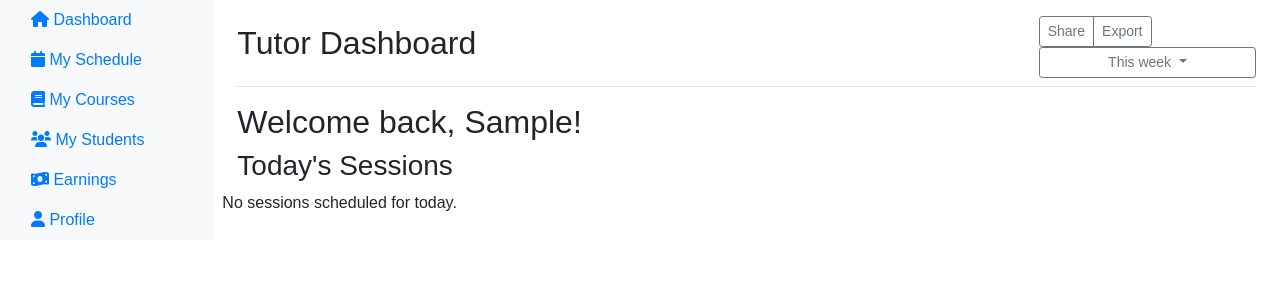
After one commit to hermuti/Tutoring-platform, a Django app: page /teachers/dashboard/ in a window 1280 px wide. The commit adds this page. Shown: the top 300 px of the page. Run offline with Django 5.2, Linux system fonts and the light colour scheme; a user stored in the database is signed in; tables that the repository leaves empty hold one stand-in row (values such as "Sample post"); data that the repository does not hold is empty; some libraries are stand-ins or nearby versions.

Commit message:
made modification on the tutors platform

```diff
--- a/onlineschool/home/templates/home/home.html
+++ b/onlineschool/home/templates/home/home.html
@@ -1,6 +1,5 @@
 {% extends 'base.html' %} {% block content %}
 <h1>Welcome to Online School</h1>
-<p><a href="{% url 'teachers:teacher_list' %}">View Teachers</a></p>
 <p><a href="{% url 'courses:course_list' %}">View Courses</a></p>
 
 <p><a href="{% url 'home:login' %}">Login</a></p>
--- a/onlineschool/students/models.py
+++ b/onlineschool/students/models.py
@@ -9,6 +9,11 @@ class StudentProfile(models.Model):
         return self.user.get_full_name() or self.user.username
 
 class Tutor(models.Model):
+    user = models.OneToOneField(settings.AUTH_USER_MODEL, on_delete=models.CASCADE, primary_key=True)
+    is_verified = models.BooleanField(default=False)
+
+    def __str__(self):
+        return self.user.get_full_name() or self.user.username
     user = models.OneToOneField(settings.AUTH_USER_MODEL, on_delete=models.CASCADE, primary_key=True)
 
     def __str__(self):
--- a/onlineschool/students/templates/students/session_detail.html
+++ b/onlineschool/students/templates/students/session_detail.html
@@ -1,5 +1,5 @@
-{% extends "students/base.html" %} {% block title %}Session Details{% endblock
-%} {% block content %}
+{% extends "students/base.html" %} {% block title %}Session Detail0 {%endblock%}
+{% block content %}
 <div class="session-details-page">
   <h1>Session Details</h1>
   {% if session %}
--- a/onlineschool/teachers/models.py
+++ b/onlineschool/teachers/models.py
@@ -2,7 +2,8 @@ from django.db import models
 from django.conf import settings
 
 class Teacher(models.Model):
-    user = models.OneToOneField(settings.AUTH_USER_MODEL, on_delete=models.CASCADE)
+    user = models.OneToOneField(settings.AUTH_USER_MODEL, on_delete=models.CASCADE, primary_key=True)
+    is_verified = models.BooleanField(default=False)
 
     def __str__(self):
-        return self.user.username
+        return self.user.get_full_name() or self.user.username
--- /dev/null
+++ b/onlineschool/teachers/static/teachers/css/style.css
@@ -0,0 +1,51 @@
+body {
+  font-family: sans-serif;
+}
+
+.auth-container {
+  width: 350px;
+  margin: 50px auto;
+  border: 1px solid #ccc;
+  padding: 20px;
+  border-radius: 8px;
+}
+
+.form-group {
+  margin-bottom: 15px;
+}
+
+label {
+  display: block;
+  margin-bottom: 5px;
+}
+
+input,
+select {
+  width: 100%;
+  padding: 8px;
+}
+
+button {
+  padding: 10px;
+  width: 100%;
+  background-color: #007bff;
+  color: white;
+  border: none;
+}
+
+.error {
+  color: red;
+  margin-bottom: 10px;
+}
+
+.text-center {
+  text-align: center;
+}
+
+.mt-4 {
+  margin-top: 1.5rem;
+}
+
+a {
+  color: #007bff;
+}
--- /dev/null
+++ b/onlineschool/teachers/templates/teachers/tutor_dashboard.html
@@ -0,0 +1,105 @@
+{% extends 'base.html' %} {% load static %} {% block title %} Tutor Dashboard
+{%endblock %} {% block content %}
+<div class="container-fluid">
+  <div class="row">
+    <nav id="sidebar" class="col-md-3 col-lg-2 d-md-block bg-light sidebar">
+      <div class="sidebar-sticky">
+        <ul class="nav flex-column">
+          <li class="nav-item">
+            <a class="nav-link active" href="#">
+              <i class="fas fa-home"></i>
+              Dashboard <span class="sr-only">(current)</span>
+            </a>
+          </li>
+          <li class="nav-item">
+            <a class="nav-link" href="#">
+              <i class="fas fa-calendar"></i>
+              My Schedule
+            </a>
+          </li>
+          <li class="nav-item">
+            <a class="nav-link" href="#">
+              <i class="fas fa-book"></i>
+              My Courses
+            </a>
+          </li>
+          <li class="nav-item">
+            <a class="nav-link" href="#">
+              <i class="fas fa-users"></i>
+              My Students
+            </a>
+          </li>
+          <li class="nav-item">
+            <a class="nav-link" href="#">
+              <i class="fas fa-money-bill-wave"></i>
+              Earnings
+            </a>
+          </li>
+          <li class="nav-item">
+            <a class="nav-link" href="#">
+              <i class="fas fa-user"></i>
+              Profile
+            </a>
+          </li>
+        </ul>
+      </div>
+    </nav>
+
+    <main role="main" class="col-md-9 ml-sm-auto col-lg-10 px-md-4">
+      <div
+        class="d-flex justify-content-between flex-wrap flex-md-nowrap align-items-center pt-3 pb-2 mb-3 border-bottom"
+      >
+        <h1 class="h2">Tutor Dashboard</h1>
+        <div class="btn-toolbar mb-2 mb-md-0">
+          <div class="btn-group mr-2">
+            <button type="button" class="btn btn-sm btn-outline-secondary">
+              Share
+            </button>
+            <button type="button" class="btn btn-sm btn-outline-secondary">
+              Export
+            </button>
+          </div>
+          <button
+            type="button"
+            class="btn btn-sm btn-outline-secondary dropdown-toggle"
+          >
+            <span data-feather="calendar"></span>
+            This week
+          </button>
+        </div>
+      </div>
+
+      <h2>Welcome back, {{ tutor_name }}!</h2>
+
+      <h3>Today's Sessions</h3>
+      <div class="row">
+        {% if sessions %} {% for session in sessions %}
+        <div class="col-md-4">
+          <div class="card">
+            <div class="card-body">
+              <h5 class="card-title">{{ session.course.name }}</h5>
+              <p class="card-text">
+                Student: {{ session.student.user.first_name }} {{
+                session.student.user.last_name }}
+              </p>
+              <p class="card-text">Status: {{ session.status }}</p>
+              <p class="card-text">
+                <small class="text-muted"
+                  >{{ session.start_time|time }} - {{ session.end_time|time
+                  }}</small
+                >
+              </p>
+              <a href="#" class="btn btn-primary">Start Session</a>
+              <a href="#" class="btn btn-secondary">Message</a>
+              <a href="#" class="btn btn-info">View Details</a>
+            </div>
+          </div>
+        </div>
+        {% endfor %} {% else %}
+        <p>No sessions scheduled for today.</p>
+        {% endif %}
+      </div>
+    </main>
+  </div>
+</div>
+{% endblock %}
--- a/onlineschool/teachers/urls.py
+++ b/onlineschool/teachers/urls.py
@@ -1,10 +1,6 @@
 from django.urls import path
 from . import views
 
-app_name = 'teachers'
-
 urlpatterns = [
-    path('dashboard/', views.teacher_dashboard, name='dashboard'),
-    path('', views.teacher_list, name='teacher_list'),
-    path('<int:pk>/', views.teacher_detail, name='teacher_detail'),
+    path('dashboard/', views.tutor_dashboard, name='tutor_dashboard'),
 ]
--- a/onlineschool/teachers/views.py
+++ b/onlineschool/teachers/views.py
@@ -1,17 +1,33 @@
+from django.shortcuts import render
+from rest_framework.decorators import api_view, permission_classes
+from rest_framework.permissions import IsAuthenticated
+from rest_framework.response import Response
+from .serializers import SessionSerializer
+from students.models import Session, Tutor
+from django.utils import timezone
+
+from django.shortcuts import render
 from django.shortcuts import render
 from django.contrib.auth.decorators import login_required
-# from .models import TeacherProfile # Create TeacherProfile model
-from .models import Teacher
+from students.models import Session, Tutor
+from django.utils import timezone
+from django.contrib.auth.models import User
 
 @login_required
-def teacher_dashboard(request):
-    # teacher = TeacherProfile.objects.get(user=request.user) # Uncomment when TeacherProfile exists
-    return render(request, 'teachers/dashboard.html', {'teacher': request.user})
+def tutor_dashboard(request):
+    try:
+        tutor = Tutor.objects.get(user=request.user)
+    except Tutor.DoesNotExist:
+        return render(request, 'teachers/tutor_dashboard.html', {'error': 'Tutor profile not found.'})
 
-def teacher_list(request):
-    teachers = Teacher.objects.all()
-    return render(request, 'teachers/teacher_list.html', {'teachers': teachers})
+    upcoming_sessions = Session.objects.filter(
+        tutor=tutor,
+        start_time__gt=timezone.now(),
+        status='scheduled'
+    ).order_by('start_time')
 
-def teacher_detail(request, pk):
-    teacher = Teacher.objects.get(pk=pk)
-    return render(request, 'teachers/teacher_detail.html', {'teacher': teacher})
+    context = {
+        "tutor_name": request.user.first_name,
+        "sessions": upcoming_sessions,
+    }
+    return render(request, 'teachers/tutor_dashboard.html', context)
--- a/onlineschool/templates/base.html
+++ b/onlineschool/templates/base.html
@@ -1,60 +1,12 @@
+{% load static %}
 <!DOCTYPE html>
 <html lang="en">
 <head>
   <meta charset="UTF-8" />
   <title>{% block title %}Online School{% endblock %}</title>
-  <style>
-    body {
-      font-family: sans-serif;
-    }
-
-    .auth-container {
-      width: 350px;
-      margin: 50px auto;
-      border: 1px solid #ccc;
-      padding: 20px;
-      border-radius: 8px;
-    }
-
-    .form-group {
-      margin-bottom: 15px;
-    }
-
-    label {
-      display: block;
-      margin-bottom: 5px;
-    }
-
-    input, select {
-      width: 100%;
-      padding: 8px;
-    }
-
-    button {
-      padding: 10px;
-      width: 100%;
-      background-color: #007bff;
-      color: white;
-      border: none;
-    }
-
-    .error {
-      color: red;
-      margin-bottom: 10px;
-    }
-
-    .text-center {
-      text-align: center;
-    }
-
-    .mt-4 {
-      margin-top: 1.5rem;
-    }
-
-    a {
-      color: #007bff;
-    }
-  </style>
+  <link rel="stylesheet" href="https://stackpath.bootstrapcdn.com/bootstrap/4.5.2/css/bootstrap.min.css">
+  <link rel="stylesheet" href="https://cdnjs.cloudflare.com/ajax/libs/font-awesome/6.0.0/css/all.min.css" integrity="sha512-9usAa10IRO0HhonpyAIVpjrylPvoDwiPUiKdWk5t3PyolY1cOd4DSE0Ga+ri4AuTroPR5aQvXU9xC6qOPnzFeg==" crossorigin="anonymous" referrerpolicy="no-referrer" />
+  <link rel="stylesheet" type="text/css" href="{% static 'teachers/css/style.css' %}">
 </head>
 <body>
   {% if messages %}
@@ -63,6 +15,9 @@
         <li{% if message.tags %} class="{{ message.tags }}"{% endif %}>{{ message }}</li>
       {% endfor %}
     </ul>
+<script src="https://code.jquery.com/jquery-3.5.1.slim.min.js"></script>
+  <script src="https://cdn.jsdelivr.net/npm/@popperjs/core@2.5.3/dist/umd/popper.min.js"></script>
+  <script src="https://stackpath.bootstrapcdn.com/bootstrap/4.5.2/js/bootstrap.min.js"></script>
   {% endif %}
   {% block content %}{% endblock %}
 </body>
```
Also changed, not shown: onlineschool/home/views.py (+12 -1 lines), onlineschool/onlineschool/settings.py (+5 -2 lines), onlineschool/teachers/serializers.py (added, +7 -0 lines), onlineschool/teachers/templates/teachers/teacher_list.html (deleted, +0 -10 lines), onlineschool/students/migrations/0004_tutor_is_verified.py (added), onlineschool/teachers/migrations/0002_remove_teacher_id_teacher_is_verified_and_more.py (added).
